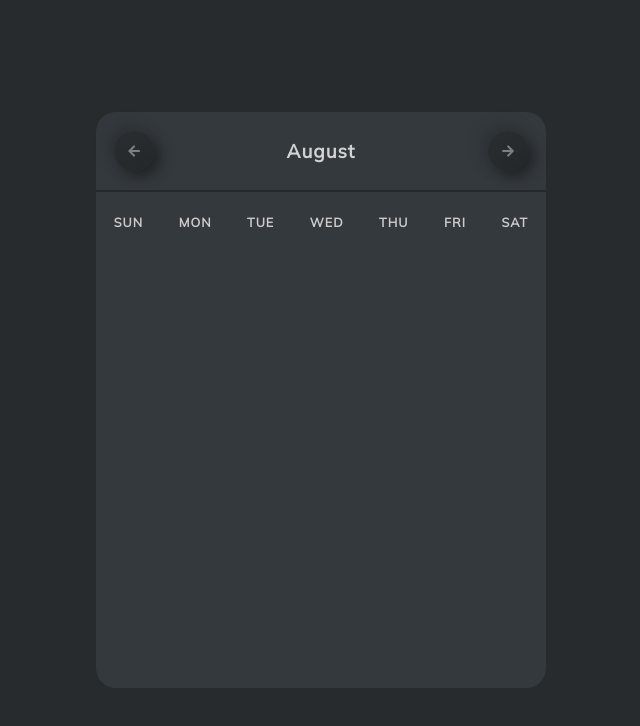
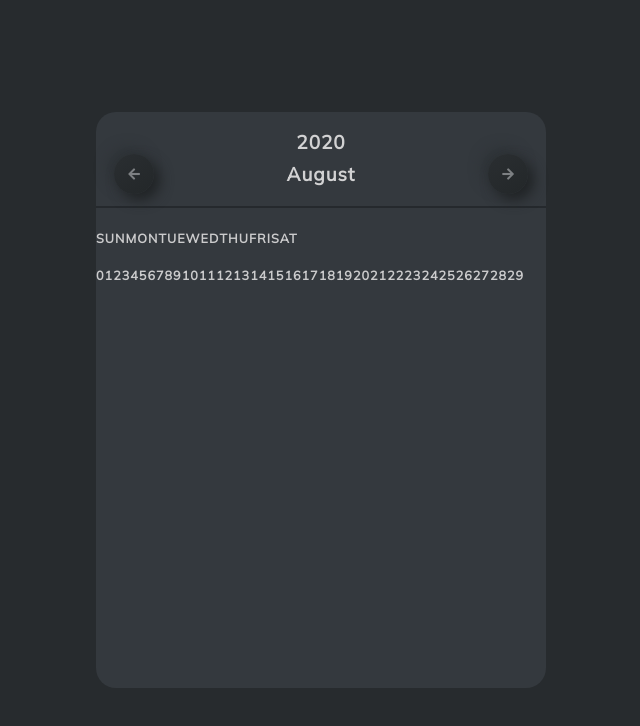
Before and after one commit to LiamTang/simple-calendar, a plain HTML site: page index.html in a window 1280 px wide. Shown: the whole page, without its empty margins (319-959 px from the left). Drawn offline with Linux system fonts and the light colour scheme.

Commit message:
add days to the calendar

```diff
--- a/index.html
+++ b/index.html
@@ -9,18 +9,21 @@
       rel="stylesheet"
       href="https://cdnjs.cloudflare.com/ajax/libs/font-awesome/5.13.1/css/all.min.css"
     />
+    <script src="javascript/index.js"></script>
   </head>
   <body>
     <section>
       <div class="card">
         <div class="top">
-          <button class="btn"><i class="fas fa-arrow-left"></i></button>
-
-          <h2>August</h2>
-          <button><i class="fas fa-arrow-right"></i></button>
+          <h2 id="year"></h2>
+          <div class="top-month">
+            <button><i class="fas fa-arrow-left"></i></button>
+            <h2 id="month"></h2>
+            <button><i class="fas fa-arrow-right"></i></button>
+          </div>
         </div>
         <div class="bottom">
-          <div class="week">
+          <div class="bottom-style">
             <li>SUN</li>
             <li>MON</li>
             <li>TUE</li>
@@ -29,7 +32,16 @@
             <li>FRI</li>
             <li>SAT</li>
           </div>
-          <div class="day"></div>
+          <div id="day" class="bottom-style">
+            <!-- <li>1</li>
+            <li>2</li>
+            <li>3</li>
+            <li>4</li>
+            <li>5</li>
+            <li>6</li>
+            <li>7</li> -->
+
+          </div>
         </div>
       </div>
     </section>
--- a/javascript/index.js
+++ b/javascript/index.js
@@ -0,0 +1,32 @@
+"use strict";
+
+window.onload = function () {
+  renderDate();
+};
+function renderDate() {
+  let date = new Date();
+  let currentYear = date.getFullYear();
+  let currentMonth = date.getMonth();
+  let months = [
+    "January",
+    "February",
+    "March",
+    "April",
+    "May",
+    "June",
+    "July",
+    "August",
+    "September",
+    "October",
+    "November",
+    "December",
+  ];
+  let dayText = "";
+  for (let i = 0; i < 30; i++) {
+    dayText += "<li>" + i + "</li>";
+  }
+
+  document.getElementById("year").innerHTML = currentYear;
+  document.getElementById("month").innerHTML = months[currentMonth];
+  document.getElementById("day").innerHTML = dayText;
+}
--- a/style/scss/index.scss
+++ b/style/scss/index.scss
@@ -16,14 +16,20 @@ section {
     transition: all 0.3s;
     .top {
       display: flex;
+      flex-direction: column;
       align-items: center;
       justify-content: space-between;
       padding: 1rem;
       color: $month;
       font-size: 0.7rem;
-      height: 10vh;
+      height: 12vh;
       border-bottom: 2px solid #25292d;
 
+      .top-month {
+        display: flex;
+        align-items: center;
+        justify-content: space-between;
+        width: 100%;
         button {
           border: none;
           outline: none;
@@ -46,15 +52,19 @@ section {
           }
         }
       }
+    }
     .bottom {
-      .week {
+      width: 100%;
+      .bottom-style {
         display: flex;
         justify-content: space-around;
         color: $week;
         font-size: 0.7rem;
         margin-top: 1.2rem;
         font-weight: 600;
+        width:15%;
+      }
+
     }
   }
 }
-}
```
Also changed, not shown: style/css/index.css, 1 other file. Lines whose indentation alone changed are shown as unchanged.
